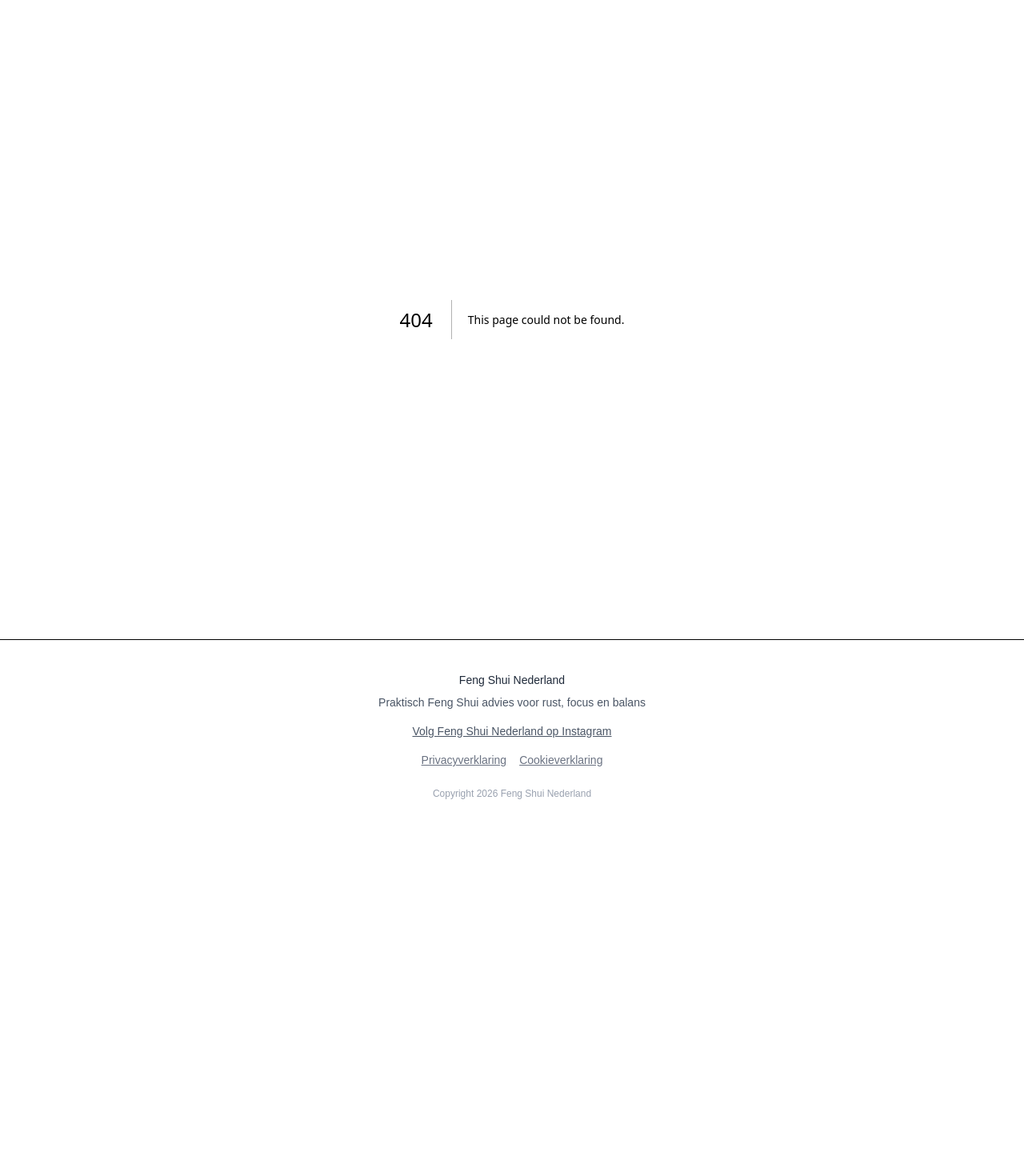
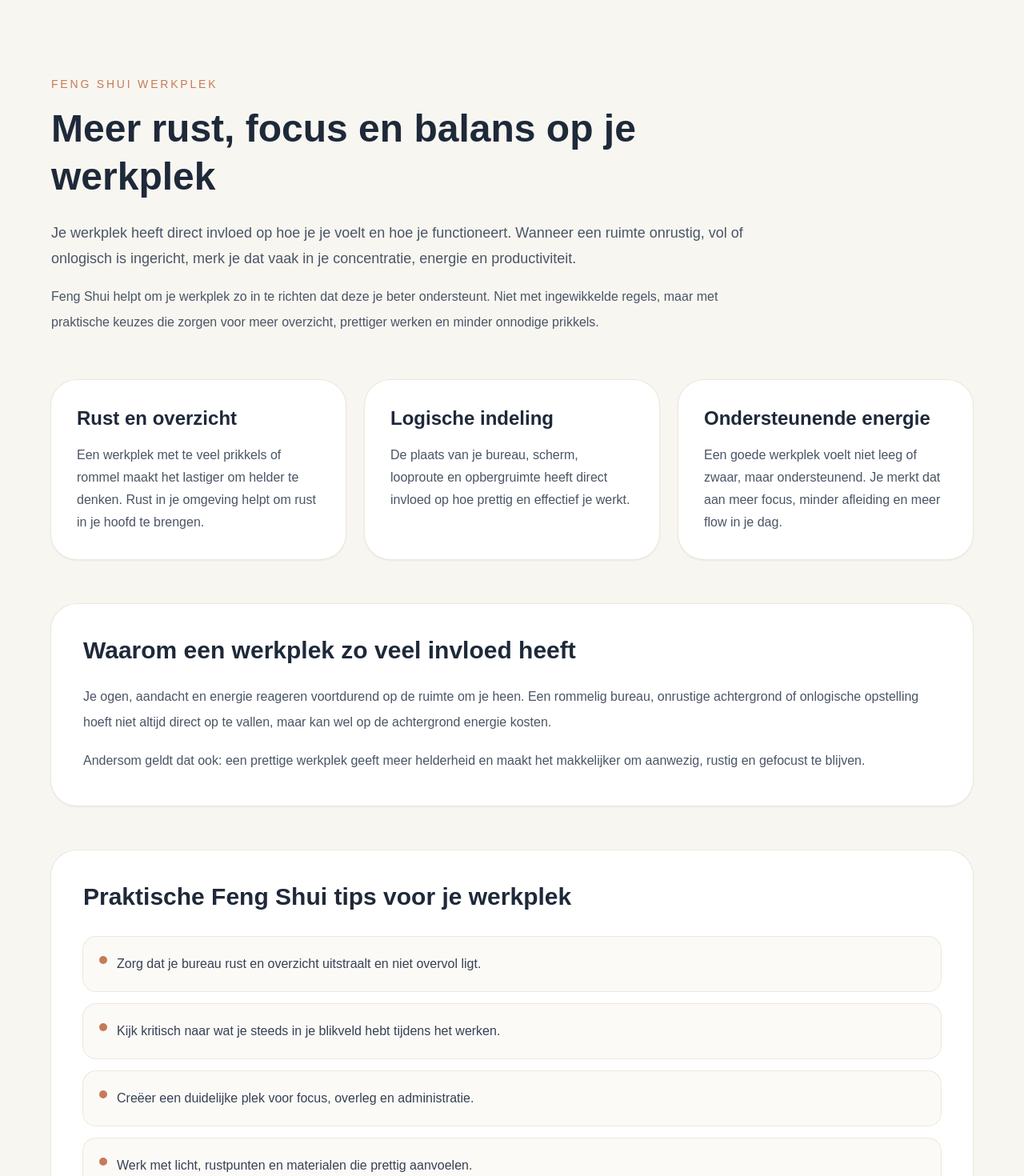
Before and after one commit to darius858/fengshuinederland-site, a Next.js app: page /feng-shui-werkplek in a window 1280 px wide. Before the commit this address had no page. Shown: the part 80-1550 px from the top of the page at 80% size. Before the commit the page ends 1120 px from the top, so only its background shows below. Built offline with nearby package versions, Linux system fonts and the light colour scheme.

Commit message:
Add Feng Shui workplek page

```diff
--- a/app/diensten/DienstenContent.tsx
+++ b/app/diensten/DienstenContent.tsx
@@ -234,6 +234,13 @@ export default function DienstenContent() {
 
           <div className="mt-6">
             <Link
+              href="/feng-shui-werkplek"
+              className="mr-4 rounded-full border border-[#c57b57] px-6 py-3 text-[#c57b57]"
+            >
+              Lees meer over je werkplek
+            </Link>
+
+            <Link
               href="/contact"
               className="rounded-full bg-[#c57b57] px-6 py-3 text-white"
             >
--- /dev/null
+++ b/app/feng-shui-werkplek/page.tsx
@@ -0,0 +1,217 @@
+import Link from "next/link";
+import type { Metadata } from "next";
+
+import { createMetadata } from "../seo";
+
+const principles = [
+  {
+    title: "Rust en overzicht",
+    description:
+      "Een werkplek met te veel prikkels of rommel maakt het lastiger om helder te denken. Rust in je omgeving helpt om rust in je hoofd te brengen.",
+  },
+  {
+    title: "Logische indeling",
+    description:
+      "De plaats van je bureau, scherm, looproute en opbergruimte heeft direct invloed op hoe prettig en effectief je werkt.",
+  },
+  {
+    title: "Ondersteunende energie",
+    description:
+      "Een goede werkplek voelt niet leeg of zwaar, maar ondersteunend. Je merkt dat aan meer focus, minder afleiding en meer flow in je dag.",
+  },
+];
+
+const tips = [
+  "Zorg dat je bureau rust en overzicht uitstraalt en niet overvol ligt.",
+  "Kijk kritisch naar wat je steeds in je blikveld hebt tijdens het werken.",
+  "Creëer een duidelijke plek voor focus, overleg en administratie.",
+  "Werk met licht, rustpunten en materialen die prettig aanvoelen.",
+  "Let op hoe je je voelt op je werkplek, niet alleen op hoe het eruitziet.",
+];
+
+const faqs = [
+  {
+    question: "Werkt Feng Shui ook in een klein kantoor of thuiskantoor?",
+    answer:
+      "Ja. Juist in kleinere ruimtes kan een logische indeling en meer rust veel verschil maken. Het gaat niet om grootte, maar om hoe een plek is ingericht en aanvoelt.",
+  },
+  {
+    question: "Moet mijn werkplek helemaal leeg en minimalistisch zijn?",
+    answer:
+      "Nee. Het gaat niet om kaal of streng, maar om balans. Een ruimte mag persoonlijk zijn, zolang die je ondersteunt en niet voortdurend afleidt.",
+  },
+  {
+    question: "Kan Feng Shui helpen bij concentratieproblemen?",
+    answer:
+      "Een werkplek is natuurlijk niet de enige factor, maar de omgeving heeft wel degelijk invloed op focus, rust en mentale belasting. Kleine aanpassingen kunnen daarin veel doen.",
+  },
+  {
+    question: "Is dit alleen voor ondernemers?",
+    answer:
+      "Nee. Deze inzichten zijn bruikbaar voor ondernemers, thuiswerkers en professionals in loondienst. Iedereen heeft baat bij een werkplek die beter ondersteunt.",
+  },
+];
+
+export const metadata: Metadata = createMetadata({
+  title: "Feng Shui voor je werkplek | Feng Shui Nederland",
+  description:
+    "Lees hoe Feng Shui kan helpen om meer rust, focus en balans te brengen op je werkplek met praktische aanpassingen die direct verschil maken.",
+  path: "/feng-shui-werkplek",
+  keywords: [
+    "feng shui werkplek",
+    "feng shui kantoor",
+    "feng shui thuiskantoor",
+    "meer rust op je werkplek",
+    "werkplek inrichten feng shui",
+  ],
+});
+
+export default function FengShuiWerkplekPage() {
+  return (
+    <main className="bg-[#f8f6f1] px-6 py-20 text-gray-800 md:py-24">
+      <div className="mx-auto max-w-6xl">
+        <section className="max-w-4xl">
+          <p className="text-sm uppercase tracking-[0.2em] text-[#c57b57]">
+            Feng Shui werkplek
+          </p>
+
+          <h1 className="mt-4 text-4xl font-semibold leading-tight md:text-5xl">
+            Meer rust, focus en balans op je werkplek
+          </h1>
+
+          <p className="mt-6 text-lg leading-8 text-gray-600">
+            Je werkplek heeft direct invloed op hoe je je voelt en hoe je
+            functioneert. Wanneer een ruimte onrustig, vol of onlogisch is
+            ingericht, merk je dat vaak in je concentratie, energie en
+            productiviteit.
+          </p>
+
+          <p className="mt-4 leading-8 text-gray-600">
+            Feng Shui helpt om je werkplek zo in te richten dat deze je beter
+            ondersteunt. Niet met ingewikkelde regels, maar met praktische
+            keuzes die zorgen voor meer overzicht, prettiger werken en minder
+            onnodige prikkels.
+          </p>
+        </section>
+
+        <section className="mt-14 grid gap-6 md:grid-cols-3">
+          {principles.map((item) => (
+            <div
+              key={item.title}
+              className="rounded-[2rem] bg-white p-8 shadow-sm ring-1 ring-[#eee7dd]"
+            >
+              <h2 className="text-2xl font-semibold">{item.title}</h2>
+              <p className="mt-4 leading-7 text-gray-600">{item.description}</p>
+            </div>
+          ))}
+        </section>
+
+        <section className="mt-14 rounded-[2rem] bg-white p-8 shadow-sm ring-1 ring-[#eee7dd] md:p-10">
+          <h2 className="text-3xl font-semibold">
+            Waarom een werkplek zo veel invloed heeft
+          </h2>
+
+          <p className="mt-6 leading-8 text-gray-600">
+            Je ogen, aandacht en energie reageren voortdurend op de ruimte om
+            je heen. Een rommelig bureau, onrustige achtergrond of onlogische
+            opstelling hoeft niet altijd direct op te vallen, maar kan wel op
+            de achtergrond energie kosten.
+          </p>
+
+          <p className="mt-4 leading-8 text-gray-600">
+            Andersom geldt dat ook: een prettige werkplek geeft meer helderheid
+            en maakt het makkelijker om aanwezig, rustig en gefocust te
+            blijven.
+          </p>
+        </section>
+
+        <section className="mt-14 rounded-[2rem] bg-white p-8 shadow-sm ring-1 ring-[#eee7dd] md:p-10">
+          <h2 className="text-3xl font-semibold">
+            Praktische Feng Shui tips voor je werkplek
+          </h2>
+
+          <ul className="mt-8 space-y-4">
+            {tips.map((tip) => (
+              <li
+                key={tip}
+                className="flex items-start gap-3 rounded-2xl bg-[#fcfaf7] p-5 ring-1 ring-[#efe7dd]"
+              >
+                <span className="mt-1 inline-block h-2.5 w-2.5 rounded-full bg-[#c57b57]" />
+                <span className="leading-7 text-gray-700">{tip}</span>
+              </li>
+            ))}
+          </ul>
+        </section>
+
+        <section className="mt-14 rounded-[2rem] bg-white p-8 shadow-sm ring-1 ring-[#eee7dd] md:p-10">
+          <h2 className="text-3xl font-semibold">
+            Kleine veranderingen kunnen al veel doen
+          </h2>
+
+          <p className="mt-6 leading-8 text-gray-600">
+            Je hoeft een werkplek niet helemaal om te gooien om verschil te
+            merken. Soms zit de grootste winst in een andere plaatsing van je
+            bureau, meer rust in je blikveld, een helderder gebruik van de
+            ruimte of het weghalen van wat voortdurend afleidt.
+          </p>
+
+          <p className="mt-4 leading-8 text-gray-600">
+            Juist daarom is Feng Shui zo waardevol voor werkplekken: het helpt
+            om gericht te kijken naar wat jouw ruimte nodig heeft, in plaats van
+            algemene tips toe te passen die niet echt passen.
+          </p>
+        </section>
+
+        <section className="mt-14 rounded-[2rem] bg-white p-8 shadow-sm ring-1 ring-[#eee7dd] md:p-10">
+          <h2 className="text-3xl font-semibold">Veelgestelde vragen</h2>
+
+          <div className="mt-10 space-y-6">
+            {faqs.map((faq) => (
+              <div
+                key={faq.question}
+                className="rounded-2xl bg-[#fcfaf7] p-6 ring-1 ring-[#efe7dd]"
+              >
+                <h3 className="text-lg font-semibold text-gray-800">
+                  {faq.question}
+                </h3>
+                <p className="mt-3 leading-7 text-gray-600">{faq.answer}</p>
+              </div>
+            ))}
+          </div>
+        </section>
+
+        <section className="mt-14 rounded-[2rem] bg-[#2f312d] px-8 py-14 text-center text-white md:px-14">
+          <p className="text-sm uppercase tracking-[0.2em] text-white/70">
+            Volgende stap
+          </p>
+
+          <h2 className="mt-4 text-3xl font-semibold md:text-4xl">
+            Wil je jouw werkplek laten bekijken?
+          </h2>
+
+          <p className="mx-auto mt-6 max-w-2xl leading-8 text-white/80">
+            Met praktische Feng Shui analyse kijk ik naar wat jouw werkplek
+            nodig heeft om meer rust, focus en ondersteuning te bieden in je
+            dagelijkse werk.
+          </p>
+
+          <div className="mt-10 flex flex-wrap justify-center gap-4">
+            <Link
+              href="/diensten"
+              className="rounded-full bg-[#c57b57] px-7 py-3 text-sm font-medium text-white transition hover:bg-[#b36c49]"
+            >
+              Bekijk de diensten
+            </Link>
+
+            <Link
+              href="/contact"
+              className="rounded-full border border-white/30 px-7 py-3 text-sm font-medium text-white transition hover:bg-white/10"
+            >
+              Plan gratis intake
+            </Link>
+          </div>
+        </section>
+      </div>
+    </main>
+  );
+}
--- a/app/page.tsx
+++ b/app/page.tsx
@@ -219,6 +219,13 @@ export default function Home() {
             </div>
 
             <div className="mt-12 text-center">
+              <a
+                href="/feng-shui-werkplek"
+                className="mr-4 inline-flex rounded-full border border-[#c57b57] px-7 py-3 text-sm font-medium text-[#c57b57] transition hover:bg-[#c57b57] hover:text-white"
+              >
+                Feng Shui voor je werkplek
+              </a>
+
               <a
                 href="/diensten"
                 className="inline-flex rounded-full bg-[#c57b57] px-7 py-3 text-sm font-medium text-white transition hover:bg-[#b36c49]"
--- a/app/sitemap.ts
+++ b/app/sitemap.ts
@@ -43,6 +43,10 @@ export default function sitemap(): MetadataRoute.Sitemap {
       lastModified: new Date(),
     },
     {
+      url: "https://fengshuinederland.nl/feng-shui-werkplek",
+      lastModified: new Date(),
+    },
+    {
       url: "https://fengshuinederland.nl/contact",
       lastModified: new Date(),
     },
```
